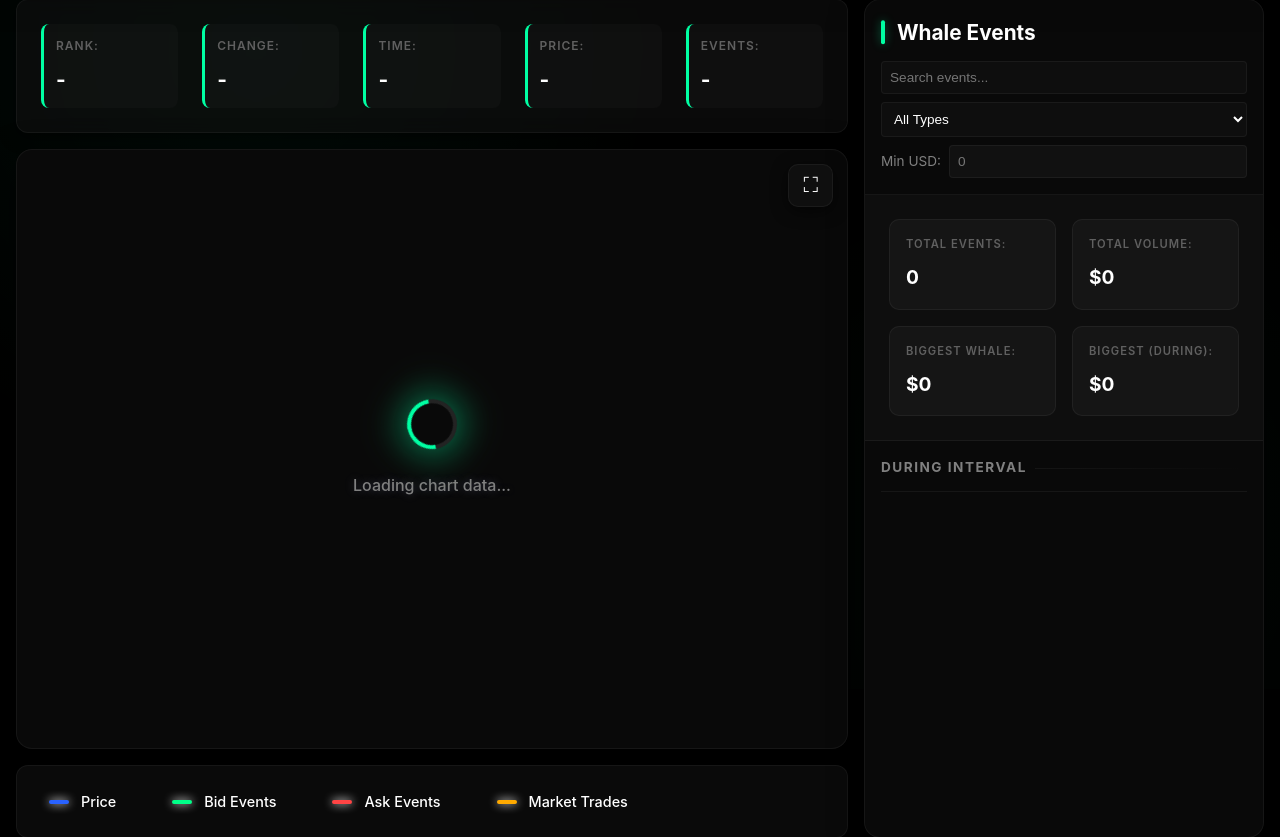
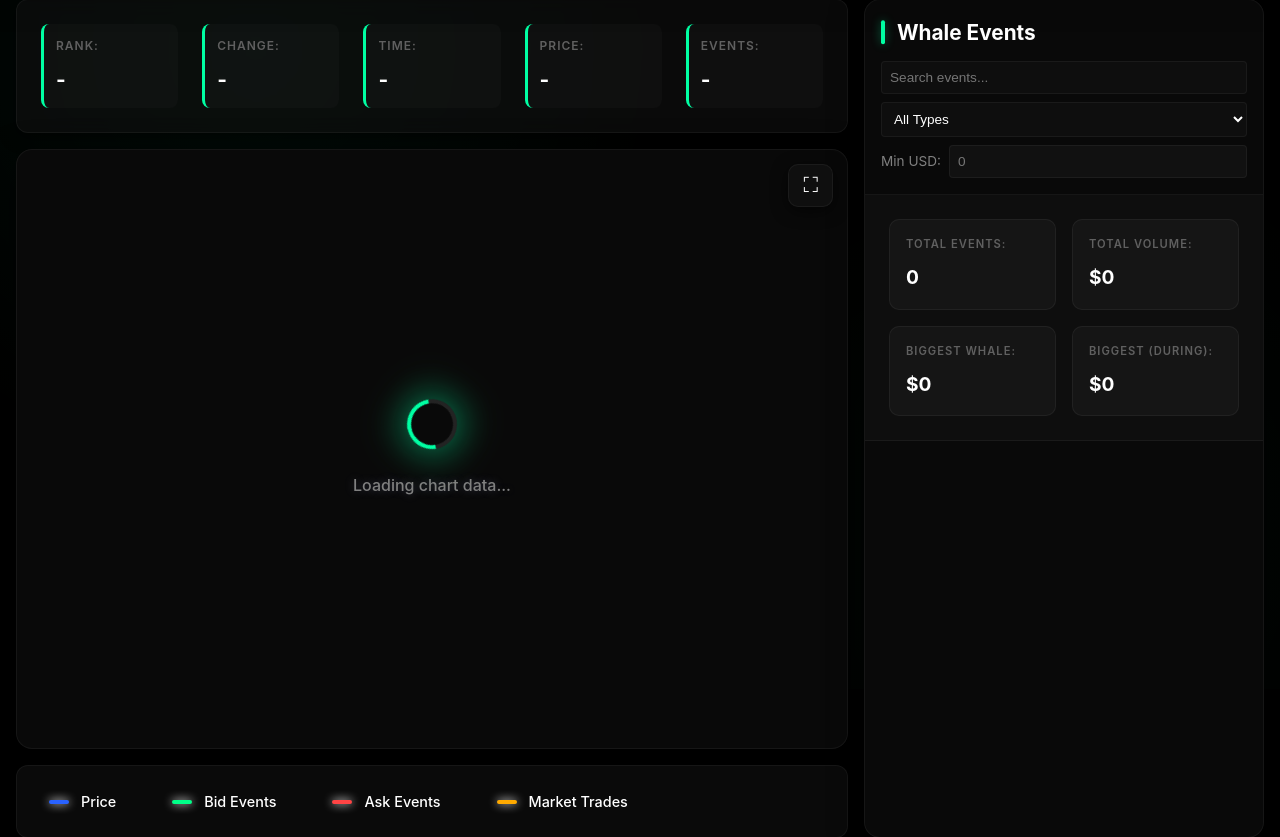
Before and after one commit to bitpulse/order-book, a Flask app: page / in a window 1280 px wide. Shown: the part 111-948 px from the top of the page. Run offline with Flask 3, Linux system fonts and the light colour scheme; data that the repository does not hold is empty; some libraries are stand-ins or nearby versions.

Commit message:
remove whale list

```diff
--- a/dashboard/static/css/dashboard.css
+++ b/dashboard/static/css/dashboard.css
@@ -801,25 +801,24 @@
 }
 
 .section-title {
-    font-size: 0.85rem;
+    font-size: 0.9rem;
     font-weight: 700;
-    color: var(--text-secondary);
+    color: var(--text-primary);
     text-transform: uppercase;
-    letter-spacing: 1.5px;
+    letter-spacing: 1px;
     margin-bottom: 1rem;
-    padding-bottom: 0.75rem;
+    padding: 0.75rem 1rem;
     border-bottom: 1px solid var(--border-color);
     position: relative;
     display: flex;
     align-items: center;
-    gap: 0.5rem;
+    gap: 0.75rem;
+    background: rgba(255, 255, 255, 0.02);
+    border-radius: 8px 8px 0 0;
 }
 
-.section-title::after {
-    content: '';
+.section-title-text {
     flex: 1;
-    height: 1px;
-    background: linear-gradient(90deg, var(--border-color), transparent);
 }
 
 .events-list {
--- a/dashboard/static/js/chart.js
+++ b/dashboard/static/js/chart.js
@@ -481,12 +481,12 @@
 
     chart.setOption(option);
 
-    // Add click handler for event details modal
+    // Add click handler for single event details modal
     chart.on('click', function(params) {
         if (params.componentType === 'series' && params.seriesName.includes('Whale')) {
             const eventData = params.data[2];
             if (eventData && eventData.originalEvent) {
-                showEventDetailsModal(new Date(eventData.time), currentInterval);
+                showSingleEventModal(eventData.originalEvent, eventData.period);
             }
         }
     });
@@ -694,44 +694,6 @@
         document.getElementById('event-stat-biggest-during').textContent = '$0';
     }
 
-    // Update section titles with counts
-    const beforeSection = document.getElementById('events-before');
-    const duringSection = document.getElementById('events-during');
-    const afterSection = document.getElementById('events-after');
-
-    // Update section titles
-    beforeSection.querySelector('.section-title').innerHTML = `
-        <span style="color: #2962ff;">⬅ Before Interval</span>
-        <span style="color: #b0b0b0; font-size: 0.8rem; margin-left: 0.5rem;">(${beforeCount})</span>
-    `;
-
-    duringSection.querySelector('.section-title').innerHTML = `
-        <span style="color: #ffaa00;">◆ During Interval</span>
-        <span style="color: white; font-size: 0.8rem; margin-left: 0.5rem; font-weight: 600;">(${duringCount})</span>
-    `;
-
-    afterSection.querySelector('.section-title').innerHTML = `
-        <span style="color: #ff6b6b;">➡ After Interval</span>
-        <span style="color: #b0b0b0; font-size: 0.8rem; margin-left: 0.5rem;">(${afterCount})</span>
-    `;
-
-    // Load events into timeline
-    loadEventsList('during', duringEvents);
-
-    if (beforeEvents.length > 0) {
-        beforeSection.style.display = 'block';
-        loadEventsList('before', beforeEvents);
-    } else {
-        beforeSection.style.display = 'none';
-    }
-
-    if (afterEvents.length > 0) {
-        afterSection.style.display = 'block';
-        loadEventsList('after', afterEvents);
-    } else {
-        afterSection.style.display = 'none';
-    }
-
     // Generate analytical insights
     generateInsights(data, beforeEvents, duringEvents, afterEvents, beforeVolume, duringVolume, afterVolume);
 }
@@ -906,7 +868,81 @@
     return div;
 }
 
-// Show event details modal
+// Show single event details modal
+function showSingleEventModal(event, period) {
+    const modal = document.getElementById('event-details-modal');
+    const modalTitle = document.getElementById('modal-title');
+    const modalBody = document.getElementById('modal-body');
+
+    // Determine period info
+    let periodBadge = '';
+    let periodColor = '';
+
+    if (period === 'before') {
+        periodBadge = '⬅ BEFORE';
+        periodColor = '#2962ff';
+    } else if (period === 'during') {
+        periodBadge = '◆ DURING';
+        periodColor = '#ffaa00';
+    } else {
+        periodBadge = '➡ AFTER';
+        periodColor = '#ff6b6b';
+    }
+
+    const time = new Date(event.time).toLocaleTimeString('en-US', {
+        hour: '2-digit',
+        minute: '2-digit',
+        second: '2-digit',
+        fractionalSecondDigits: 3
+    });
+
+    const sideColor = event.side === 'bid' ? '#00ff88' : event.side === 'ask' ? '#ff4444' : '#ffaa00';
+    const sideIcon = event.side === 'bid' ? '▲' : event.side === 'ask' ? '▼' : '●';
+
+    modalTitle.innerHTML = `${sideIcon} Whale Event Details <span style="color: ${periodColor}; margin-left: 8px;">${periodBadge}</span>`;
+
+    modalBody.innerHTML = `
+        <div style="background: rgba(255, 255, 255, 0.03); padding: 1.5rem; border-radius: 8px; border-left: 4px solid ${sideColor};">
+            <div style="display: grid; grid-template-columns: repeat(2, 1fr); gap: 1.5rem;">
+                <div>
+                    <div style="color: #808080; font-size: 0.75rem; text-transform: uppercase; margin-bottom: 0.5rem;">Event Type</div>
+                    <div style="color: ${sideColor}; font-size: 1.1rem; font-weight: 600; text-transform: uppercase;">${event.event_type.replace('_', ' ')}</div>
+                </div>
+                <div>
+                    <div style="color: #808080; font-size: 0.75rem; text-transform: uppercase; margin-bottom: 0.5rem;">Time</div>
+                    <div style="color: #e0e0e0; font-size: 1.1rem; font-family: 'Courier New', monospace;">${time}</div>
+                </div>
+                <div>
+                    <div style="color: #808080; font-size: 0.75rem; text-transform: uppercase; margin-bottom: 0.5rem;">Price</div>
+                    <div style="color: #e0e0e0; font-size: 1.1rem; font-weight: 600;">$${event.price.toFixed(6)}</div>
+                </div>
+                <div>
+                    <div style="color: #808080; font-size: 0.75rem; text-transform: uppercase; margin-bottom: 0.5rem;">Volume</div>
+                    <div style="color: #e0e0e0; font-size: 1.1rem; font-weight: 600;">${formatNumber(event.volume)}</div>
+                </div>
+                <div>
+                    <div style="color: #808080; font-size: 0.75rem; text-transform: uppercase; margin-bottom: 0.5rem;">USD Value</div>
+                    <div style="color: ${sideColor}; font-size: 1.3rem; font-weight: 700;">$${formatNumber(event.usd_value)}</div>
+                </div>
+                <div>
+                    <div style="color: #808080; font-size: 0.75rem; text-transform: uppercase; margin-bottom: 0.5rem;">Distance from Mid</div>
+                    <div style="color: #e0e0e0; font-size: 1.1rem; font-weight: 600;">${event.distance_from_mid_pct.toFixed(3)}%</div>
+                </div>
+            </div>
+        </div>
+    `;
+
+    modal.style.display = 'flex';
+
+    // Close on background click
+    modal.onclick = (e) => {
+        if (e.target === modal) {
+            modal.style.display = 'none';
+        }
+    };
+}
+
+// Show event details modal (multiple events at a time)
 function showEventDetailsModal(clickedTime, intervalData) {
     const modal = document.getElementById('event-details-modal');
     const modalTitle = document.getElementById('modal-title');
@@ -1154,6 +1190,7 @@
         });
     }
 
+
     // Keyboard shortcuts
     document.addEventListener('keydown', (e) => {
         // ESC to exit fullscreen
--- a/dashboard/templates/index.html
+++ b/dashboard/templates/index.html
@@ -162,26 +162,6 @@
                     <div id="insights-content" class="insights-content"></div>
                 </div>
 
-                <!-- Events Timeline -->
-                <div class="events-timeline">
-                    <!-- Before Events -->
-                    <div id="events-before" class="events-section" style="display: none;">
-                        <h3 class="section-title">Before Interval</h3>
-                        <div id="events-before-list" class="events-list"></div>
-                    </div>
-
-                    <!-- During Events (Main) -->
-                    <div id="events-during" class="events-section">
-                        <h3 class="section-title">During Interval</h3>
-                        <div id="events-during-list" class="events-list"></div>
-                    </div>
-
-                    <!-- After Events -->
-                    <div id="events-after" class="events-section" style="display: none;">
-                        <h3 class="section-title">After Interval</h3>
-                        <div id="events-after-list" class="events-list"></div>
-                    </div>
-                </div>
             </div>
         </div>
 
```
